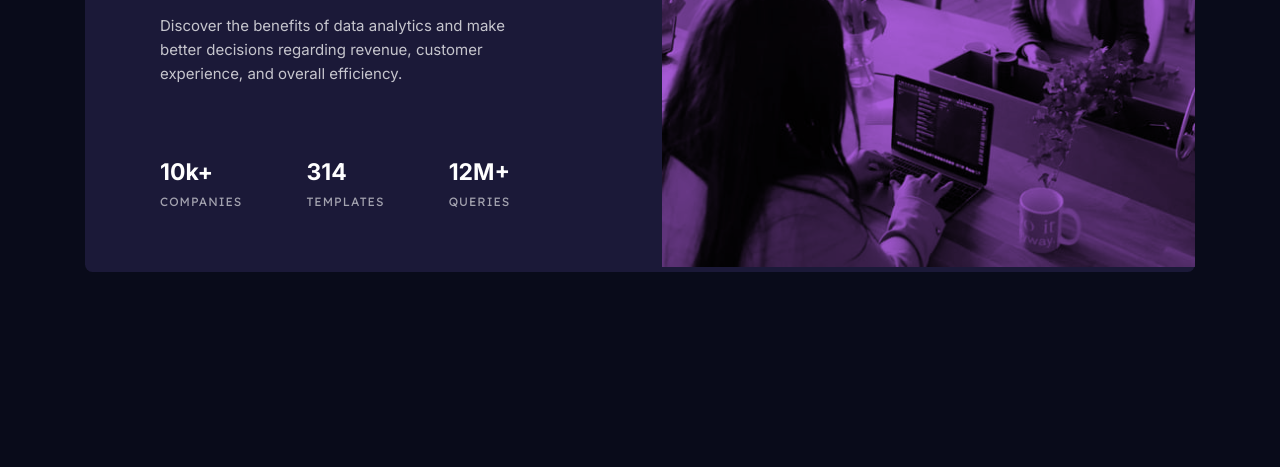
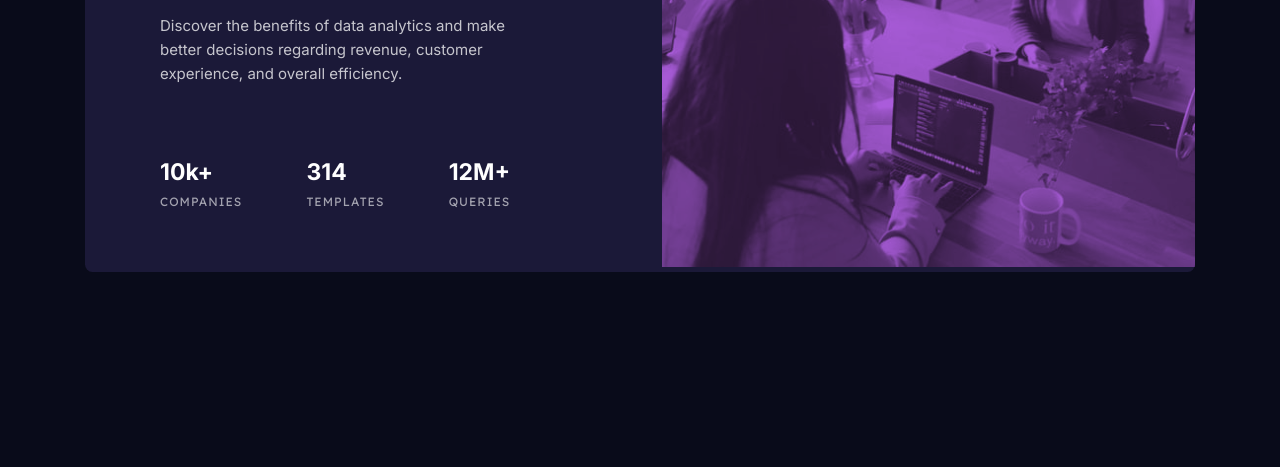
Before and after one commit to appleseed9/stats-preview-card-component, a plain HTML site: page index.html in a window 1280 px wide. Shown: the part 350-817 px from the top of the page. Drawn offline with Linux system fonts and the light colour scheme.

Commit message:
added two filters for the image

```diff
--- a/assets/css/style.css
+++ b/assets/css/style.css
@@ -87,6 +87,7 @@ img {
 
 .card__image {
     mix-blend-mode: multiply;
+    filter: contrast(60%) brightness(125%);
     display: block;
 }
 
```
